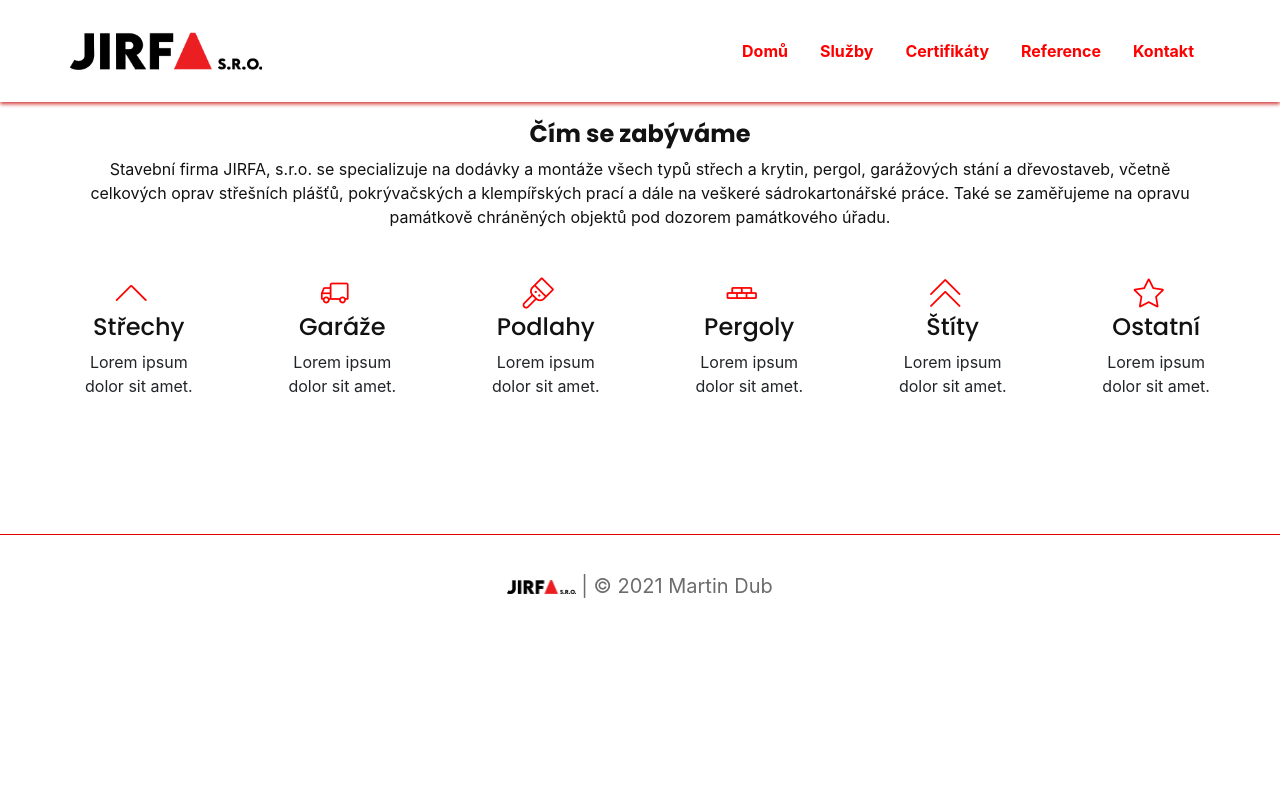
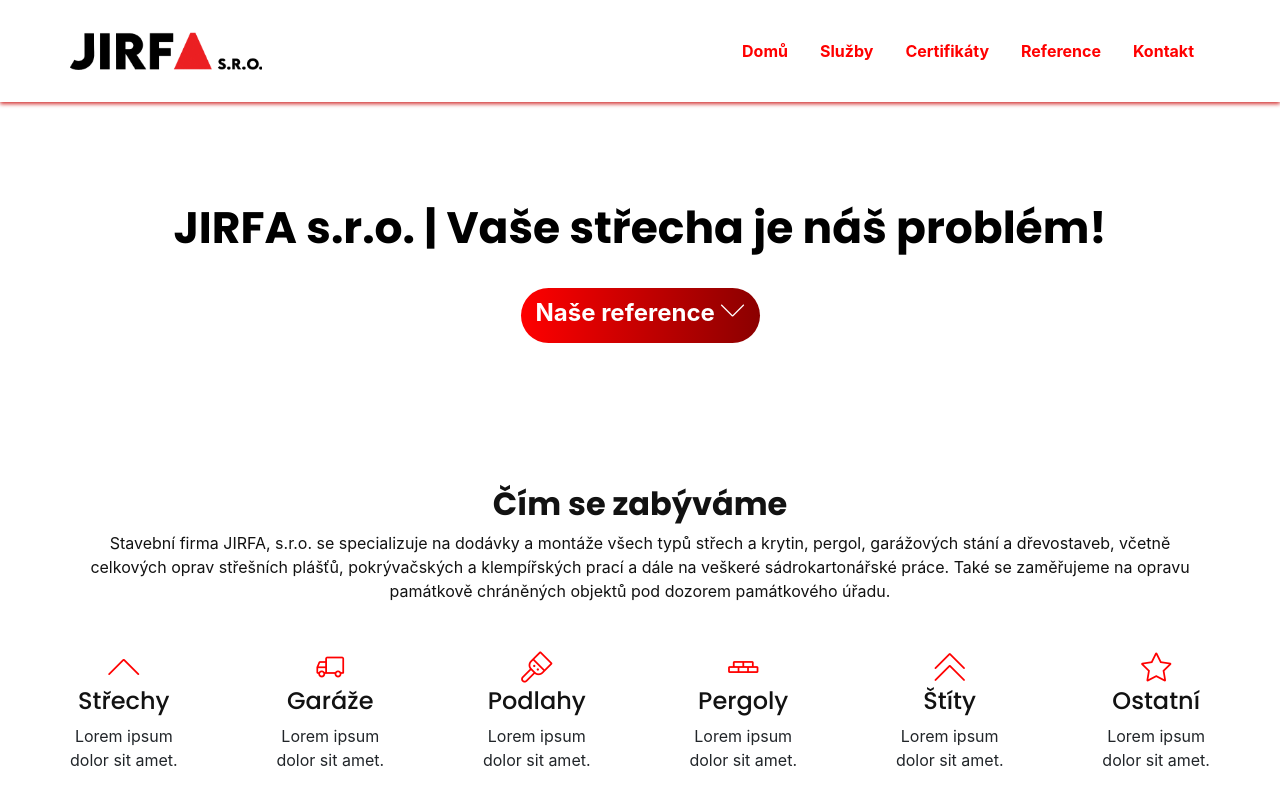
Before and after one commit to MarvelousMartin/bachelor-thesis-sandbox, a plain HTML site: page index.html in a window 1280 px wide. Shown: the top 800 px of the page. Drawn offline with Linux system fonts and the light colour scheme; files whose address does not match are found by name.

Commit message:
Přidán jednoduchý úvod, tlačítko odkazující na reference a opravení chybky v paddingu u služeb

```diff
--- a/assets/css/style.css
+++ b/assets/css/style.css
@@ -111,7 +111,38 @@ p {
             padding: 10px 0;
             display: block; }
         }
+/* -------------- ÚVOD -------------- */
+.header-title {
+  padding-bottom: 25px;
+  font-size: 44px;
+  line-height: 55px;
+  color: black;
+  font-weight: 600;
+}
 
+.button-main {
+  padding: 0 15px 5px 15px;
+  border-radius: 50px;
+  overflow: hidden;
+  color: white;
+  font-weight: bold;
+  font-size: 24px;
+  background-image: -webkit-linear-gradient(left, red, darkred);
+  line-height: 50px; /* Výška tlačítka */
+}
+.button-main:hover {
+  padding: 0 15px 5px 15px;
+  border-radius: 50px;
+  overflow: hidden;
+  color: white;
+  font-weight: bold;
+  font-size: 24px;
+  background-image: -webkit-linear-gradient(right, red, darkred);
+  line-height: 50px; /* Výška tlačítka */
+}
+
+
+/* -------------- SLUŽBY -------------- */
 .services-area {
   padding-top: 120px;
   padding-bottom: 120px;
@@ -125,8 +156,6 @@ p {
   font-size: 32px;
   color: red; }
 
-.services-content .services-content {
-  padding-left: 15px; }
   @media only screen and (min-width: 576px) and (max-width: 767px) {
     .services-content .services-content {
       padding-left: 15px;
--- a/index.html
+++ b/index.html
@@ -13,7 +13,7 @@
 </head>
 
 <body>
-    <header class="header-area">
+    <header class="header-area" style="padding-top: 200px">
         <div class="navigation navigation-transparent fixed">
             <div class="container">
                 <div class="row">
@@ -35,7 +35,7 @@
                                     <a href="#">Certifikáty</a>
                                 </li>
                                 <li class="nav-item">
-                                    <a href="#">Reference</a>
+                                    <a href="#reference">Reference</a>
                                 </li>
                                 <li class="nav-item">
                                     <a href="#">Kontakt</a>
@@ -46,12 +46,21 @@
                 </div>
             </div>
         </div>
+
+        <div class="container">
+            <div class="text-center">
+                <h1 class="header-title font-weight-bold">JIRFA s.r.o. | Vaše střecha je náš problém!</h1>
+                <ul>
+                    <li><a class="button-main btn-one" href="#reference">Naše reference <i class="lni-chevron-down"></i></a></li>
+                </ul>
+            </div>
+        </div>
     </header>
 
     <section id="services" class="services-area">
         <div class="container">
             <div class="text-center">
-                <h4 class="font-weight-bold">Čím se zabýváme</h4>
+                <h2 class="font-weight-bold">Čím se zabýváme</h2>
                 <p>Stavební firma JIRFA, s.r.o. se specializuje na dodávky a montáže všech typů střech a krytin, pergol, garážových stání a dřevostaveb, včetně celkových oprav střešních plášťů, pokrývačských a klempířských prací a dále na veškeré sádrokartonářské práce. Také se zaměřujeme na opravu památkově chráněných objektů pod dozorem památkového úřadu.</p>
             </div>
             <div class="services-content text-center row justify-content-between mt-5">
```
